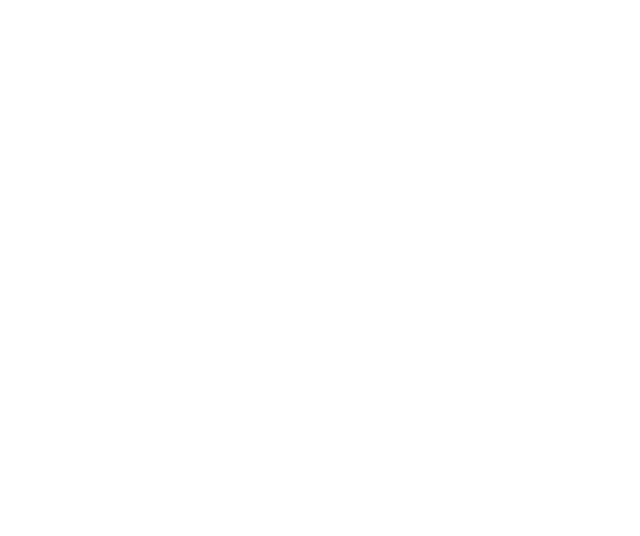
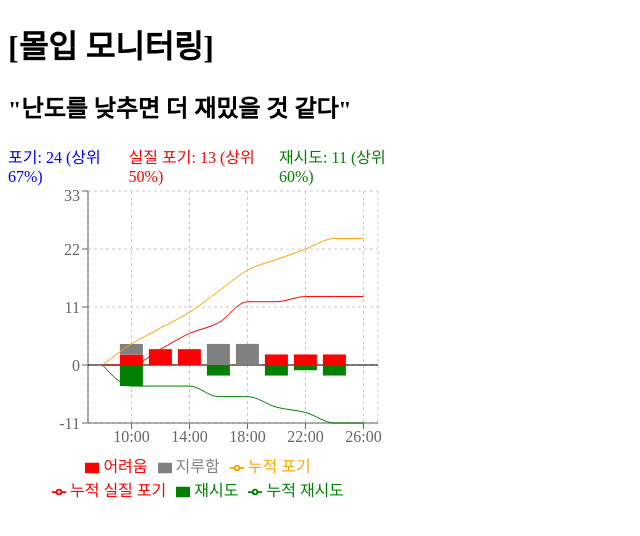
Before and after one commit to seongbin9786/my-time, a React (Vite) app: page / in a window 1280 px wide. Shown: the top 536 px of the page, without its empty margins (0-640 px from the left). Built offline with nearby package versions, Linux system fonts and the light colour scheme.

Commit message:
feat: 몰입 현황 그래프 컴포넌트, 더미 데이터

```diff
--- a/package.json
+++ b/package.json
@@ -11,7 +11,8 @@
   },
   "dependencies": {
     "react": "^18.2.0",
-    "react-dom": "^18.2.0"
+    "react-dom": "^18.2.0",
+    "recharts": "^2.5.0"
   },
   "devDependencies": {
     "@types/react": "^18.0.28",
--- /dev/null
+++ b/src/assets/api/FlowData.tsx
@@ -0,0 +1,88 @@
+export const FLOW_EXAPLE_DATA = [
+  {
+    name: '08:00',
+    giveup: 0,
+    boring: 0,
+    tryAgain: -0,
+    totalSurrender: 0,
+    totalTryAgain: -0,
+  },
+  {
+    name: '10:00',
+    giveup: 2,
+    boring: 2,
+    tryAgain: -4,
+    totalSurrender: 4,
+    totalTryAgain: -4,
+  },
+  {
+    name: '12:00',
+    giveup: 3,
+    boring: 0,
+    tryAgain: -0,
+    totalSurrender: 7,
+    totalTryAgain: -4,
+  },
+  {
+    name: '14:00',
+    giveup: 3,
+    boring: 0,
+    tryAgain: -0,
+    totalSurrender: 10,
+    totalTryAgain: -4,
+  },
+  {
+    name: '16:00',
+    giveup: 0,
+    boring: 4,
+    tryAgain: -2,
+    totalSurrender: 14,
+    totalTryAgain: -6,
+  },
+  {
+    name: '18:00',
+    giveup: 0,
+    boring: 4,
+    tryAgain: -0,
+    totalSurrender: 18,
+    totalTryAgain: -6,
+  },
+  {
+    name: '20:00',
+    giveup: 2,
+    boring: 0,
+    tryAgain: -2,
+    totalSurrender: 20,
+    totalTryAgain: -8,
+  },
+  {
+    name: '22:00',
+    giveup: 2,
+    boring: 0,
+    tryAgain: -1,
+    totalSurrender: 22,
+    totalTryAgain: -9,
+  },
+  {
+    name: '24:00',
+    giveup: 2,
+    boring: 0,
+    tryAgain: -2,
+    totalSurrender: 24,
+    totalTryAgain: -11,
+  },
+  {
+    name: '26:00',
+    giveup: 0,
+    boring: 0,
+    tryAgain: -0,
+    totalSurrender: 24,
+    totalTryAgain: -11,
+  },
+];
+
+export const FLOW_EXAPLE_RATIO = {
+  totalSurrenderRatio: 67,
+  actualSurrenderRatio: 50,
+  totalTryAgainRatio: 60,
+};
--- /dev/null
+++ b/src/components/charts/FlowStatusChart.tsx
@@ -0,0 +1,102 @@
+import {
+  Bar,
+  CartesianGrid,
+  ComposedChart,
+  Legend,
+  Line,
+  ReferenceLine,
+  ResponsiveContainer,
+  Tooltip,
+  XAxis,
+  YAxis,
+} from 'recharts';
+
+interface FlowStatusChartProps {
+  data: {
+    name: string;
+    giveup: number;
+    boring: number;
+    tryAgain: number;
+    totalSurrender: number;
+    totalTryAgain: number;
+  }[];
+  ratio: {
+    totalSurrenderRatio: number;
+    actualSurrenderRatio: number;
+    totalTryAgainRatio: number;
+  };
+}
+
+export const FlowStatusChart = ({ data, ratio }: FlowStatusChartProps) => {
+  const lastMinute = data[data.length - 1];
+  const { totalSurrender, totalTryAgain } = lastMinute;
+  const actualSurrender = totalSurrender + totalTryAgain;
+  const { totalSurrenderRatio, actualSurrenderRatio, totalTryAgainRatio } =
+    ratio;
+
+  return (
+    <div
+      style={{
+        width: '50vh',
+        height: '40vh',
+      }}
+    >
+      <div style={{ display: 'flex', gap: 4 }}>
+        <span style={{ color: 'blue' }}>
+          포기: {totalSurrender} (상위 {totalSurrenderRatio}%)
+        </span>
+        <span style={{ color: 'red' }}>
+          실질 포기: {actualSurrender} (상위 {actualSurrenderRatio}%)
+        </span>
+        <span style={{ color: 'green' }}>
+          재시도: {totalTryAgain * -1} (상위 {totalTryAgainRatio}%)
+        </span>
+      </div>
+      <ResponsiveContainer width="100%" height="100%">
+        <ComposedChart
+          stackOffset="sign"
+          width={500}
+          height={300}
+          data={data}
+          margin={{
+            top: 5,
+            right: 30,
+            left: 20,
+            bottom: 5,
+          }}
+        >
+          <CartesianGrid strokeDasharray="3 3" />
+          <XAxis dataKey="name" />
+          <YAxis />
+          <Tooltip />
+          <Legend />
+          <ReferenceLine y={0} stroke="#000" />
+          <Bar stackId="1" dataKey="giveup" name="어려움" fill="red" />
+          <Bar stackId="1" dataKey="boring" name="지루함" fill="gray" />
+          <Line
+            type="monotone"
+            dataKey="totalSurrender"
+            name="누적 포기"
+            stroke="orange"
+            dot={false}
+          />
+          <Line
+            type="monotone"
+            dataKey={(o) => o.totalSurrender + o.totalTryAgain}
+            name="누적 실질 포기"
+            stroke="red"
+            dot={false}
+          />
+          <Bar stackId="1" dataKey="tryAgain" name="재시도" fill="green" />
+          <Line
+            type="monotone"
+            dataKey="totalTryAgain"
+            name="누적 재시도"
+            stroke="green"
+            dot={false}
+          />
+        </ComposedChart>
+      </ResponsiveContainer>
+    </div>
+  );
+};
--- a/src/main.tsx
+++ b/src/main.tsx
@@ -1,5 +1,19 @@
-import ReactDOM from 'react-dom/client';
+import { createRoot } from 'react-dom/client';
 
-ReactDOM.createRoot(document.getElementById('root') as HTMLElement).render(
-  <div />
+import { FLOW_EXAPLE_DATA, FLOW_EXAPLE_RATIO } from './assets/api/FlowData';
+import { FlowStatusChart } from './components/charts/FlowStatusChart';
+
+const App = () => (
+  <div
+    style={{
+      width: '50vh',
+      height: '40vh',
+    }}
+  >
+    <h1>[몰입 모니터링]</h1>
+    <h2>"난도를 낮추면 더 재밌을 것 같다"</h2>
+    <FlowStatusChart data={FLOW_EXAPLE_DATA} ratio={FLOW_EXAPLE_RATIO} />
+  </div>
 );
+
+createRoot(document.getElementById('root') as HTMLElement).render(<App />);
```
Also changed, not shown: 1 other file (tests, documents, lock files or other folders).
